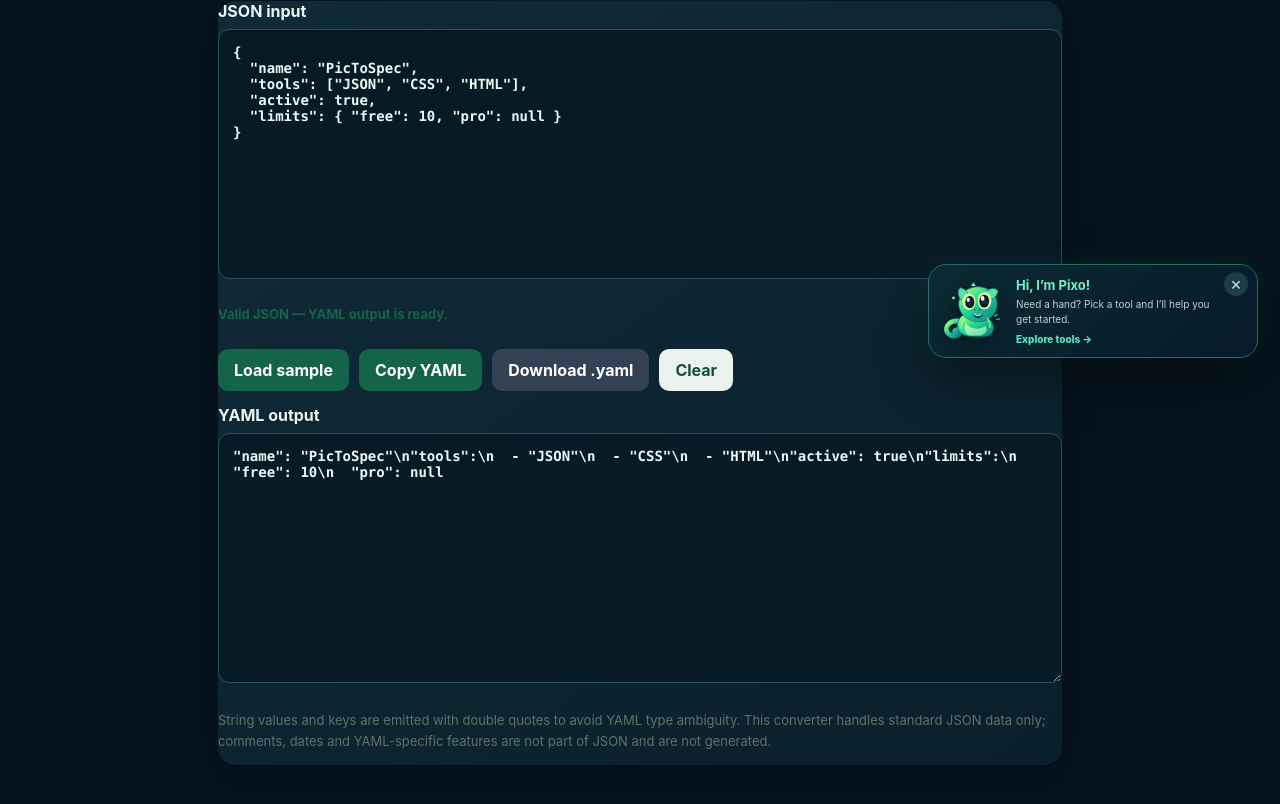
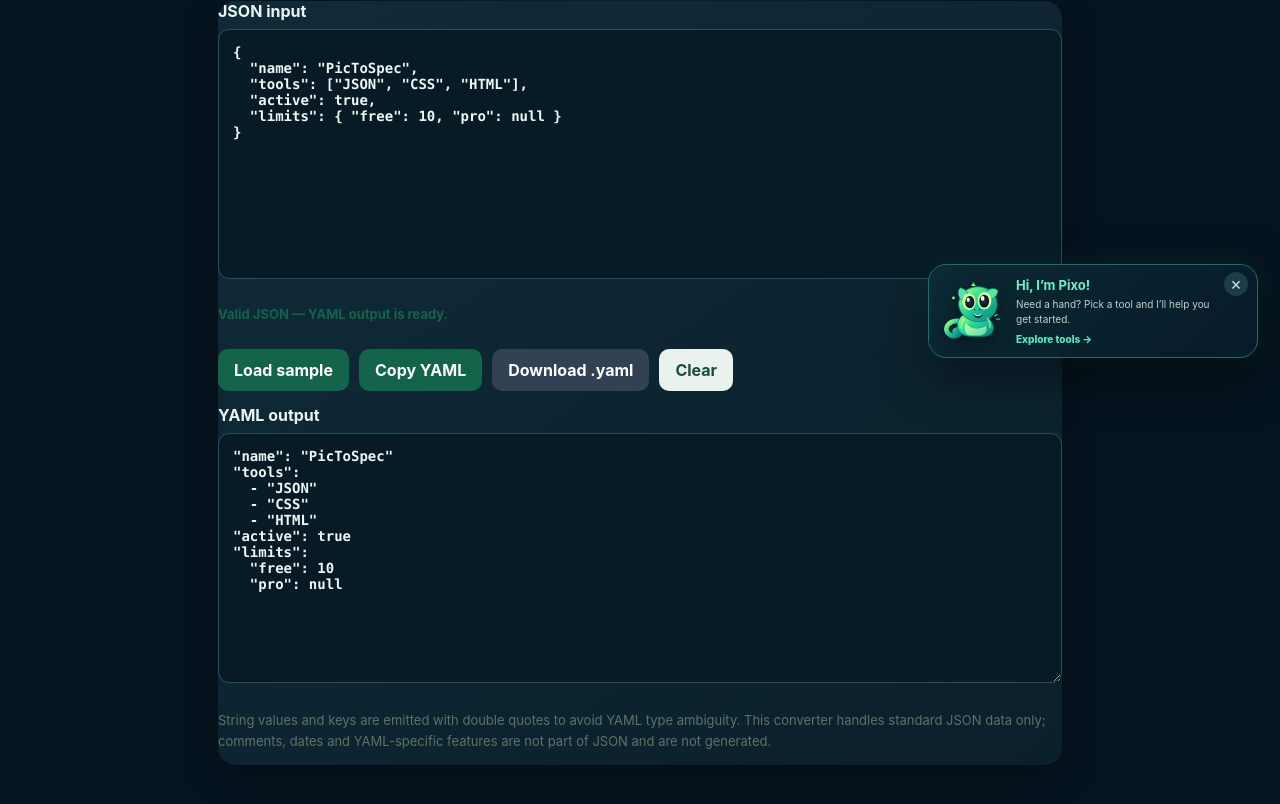
Before and after one commit to ya6331856-cpu/pic-to-spec, a Next.js app: page /json-to-yaml-converter in a window 1280 px wide. Shown: the part 422-1226 px from the top of the page. Built offline with nearby package versions, Linux system fonts and the light colour scheme; no server answers.

Commit message:
Correct YAML serializer newline handling

```diff
--- a/components/JsonYamlTool.tsx
+++ b/components/JsonYamlTool.tsx
@@ -14,15 +14,15 @@ function toYaml(value:unknown,level=0):string {
   if(Array.isArray(item)){
    if(item.length===0)return prefix+"[]";
    return item.map(entry=>entry!==null&&typeof entry==="object"
-    ?prefix+"-\\n"+emit(entry,indent+2)
-    :prefix+"- "+scalar(entry)).join("\\n");
+    ?prefix+"-\n"+emit(entry,indent+2)
+    :prefix+"- "+scalar(entry)).join("\n");
   }
   if(item!==null&&typeof item==="object"){
    const entries=Object.entries(item as Record<string,unknown>);
    if(entries.length===0)return prefix+"{}";
    return entries.map(([key,entry])=>entry!==null&&typeof entry==="object"
-    ?prefix+JSON.stringify(key)+":\\n"+emit(entry,indent+2)
-    :prefix+JSON.stringify(key)+": "+scalar(entry)).join("\\n");
+    ?prefix+JSON.stringify(key)+":\n"+emit(entry,indent+2)
+    :prefix+JSON.stringify(key)+": "+scalar(entry)).join("\n");
   }
   return prefix+scalar(item);
  };
```
